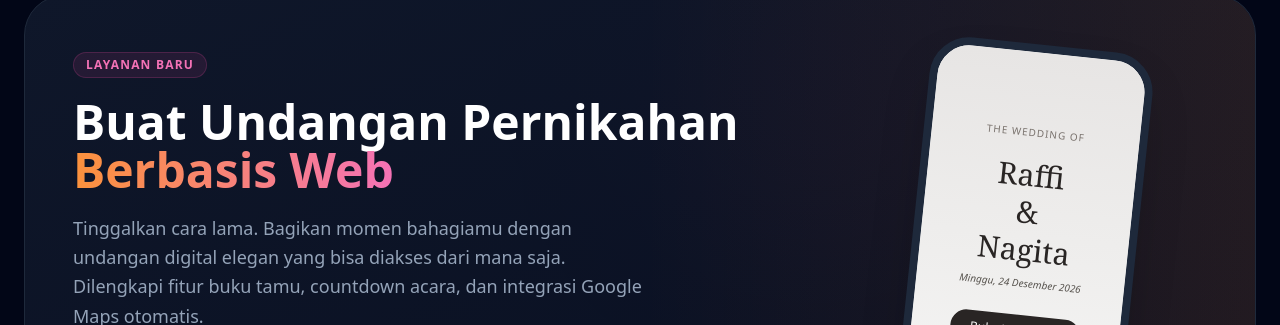
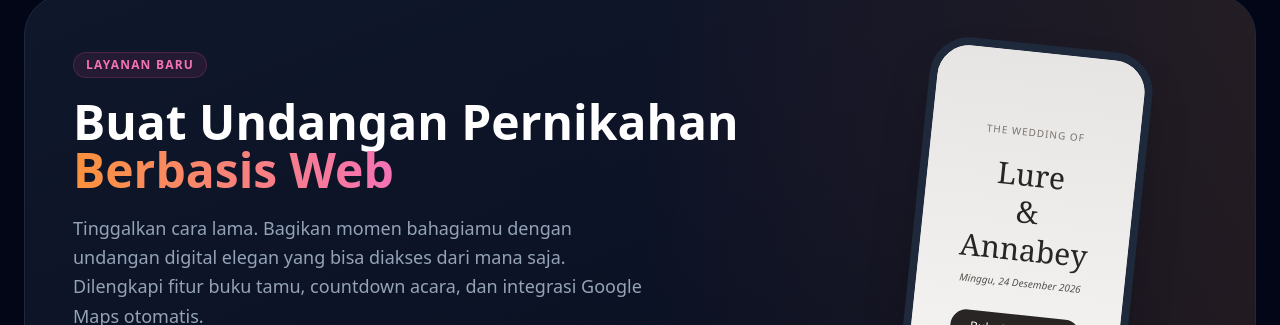
Before and after one commit to Heroness1/daycreed-inframe, a Next.js app: page / in a window 1280 px wide. Shown: the part 3222-3547 px from the top of the page. Built offline with nearby package versions, Linux system fonts and the light colour scheme.

Commit message:
Update wedding invitation link and details

```diff
--- a/pages/index.js
+++ b/pages/index.js
@@ -336,11 +336,11 @@ export default function Home() {
 
               {/* Dummy Mockup Visual Hape */}
               <div className="md:w-1/3 w-full relative z-10 flex justify-center">
-                <Link href="/undangan/raffi-nagita">
+                <Link href="/undangan/Lure-Annabey">
                   <div className="w-56 h-96 bg-stone-100 border-8 border-slate-800 rounded-[2.5rem] overflow-hidden relative shadow-2xl rotate-6 hover:rotate-0 transition-transform duration-500 cursor-pointer group">
                     <div className="absolute inset-0 bg-gradient-to-b from-stone-200 to-stone-100 flex flex-col items-center justify-center p-6 text-center">
                       <p className="text-[10px] uppercase tracking-widest text-stone-500 mb-4">The Wedding Of</p>
-                      <h3 className="text-3xl font-serif text-stone-800 leading-tight mb-2">Raffi<br/>&<br/>Nagita</h3>
+                      <h3 className="text-3xl font-serif text-stone-800 leading-tight mb-2">Lure<br/>&<br/>Annabey</h3>
                       <p className="text-[10px] italic text-stone-600 mb-6">Minggu, 24 Desember 2026</p>
                       <div className="px-5 py-2 bg-stone-800 text-white text-xs rounded-full group-hover:bg-orange-500 transition-colors">Buka Undangan</div>
                     </div>
```
